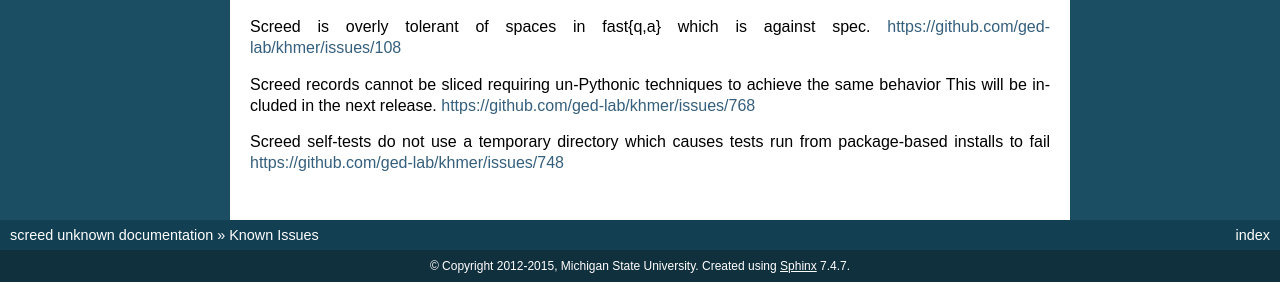
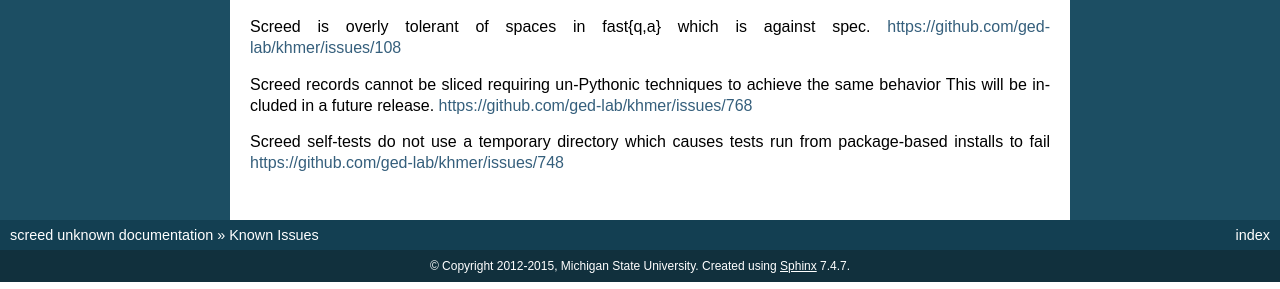
Before and after one commit to dib-lab/screed, a Sphinx documentation site: the page built from doc/user/known-issues.txt, in a window 1280 px wide. Shown: the part 247-536 px from the top of the page. Built offline with Sphinx 7.4.7, drawn with Linux system fonts in a browser that asks for light colours; pages that are not in the unit, such as notebooks, are missing from menus.

```diff
--- a/doc/user/known-issues.txt
+++ b/doc/user/known-issues.txt
@@ -10,10 +10,16 @@ issues for screed are tracked at https://github.com/ged-lab/khmer/issues
 List of known issues
 ====================
 
-Screed does not support gzip file streaming. This is an issue with Python 2.x and will likely *not* be fixed in future releases. https://github.com/ged-lab/khmer/issues/700
+Screed does not support gzip file streaming. This is an issue
+with Python 2.x and will likely *not* be fixed in future
+releases. https://github.com/ged-lab/khmer/issues/700
 
-Screed is overly tolerant of spaces in fast{q,a} which is against spec. https://github.com/ged-lab/khmer/issues/108
+Screed is overly tolerant of spaces in fast{q,a} which is against
+spec. https://github.com/ged-lab/khmer/issues/108
 
-Screed records cannot be sliced requiring un-Pythonic techniques to achieve the same behavior This will be included in the next release. https://github.com/ged-lab/khmer/issues/768
+Screed records cannot be sliced requiring un-Pythonic techniques
+to achieve the same behavior This will be included in a future
+release. https://github.com/ged-lab/khmer/issues/768
 
-Screed self-tests do not use a temporary directory which causes tests run from package-based installs to fail https://github.com/ged-lab/khmer/issues/748
+Screed self-tests do not use a temporary directory which causes tests run
+from package-based installs to fail https://github.com/ged-lab/khmer/issues/748
```
Also changed, not shown: doc/release-notes/RELEASE-0.8.md (+32 -14 lines).
